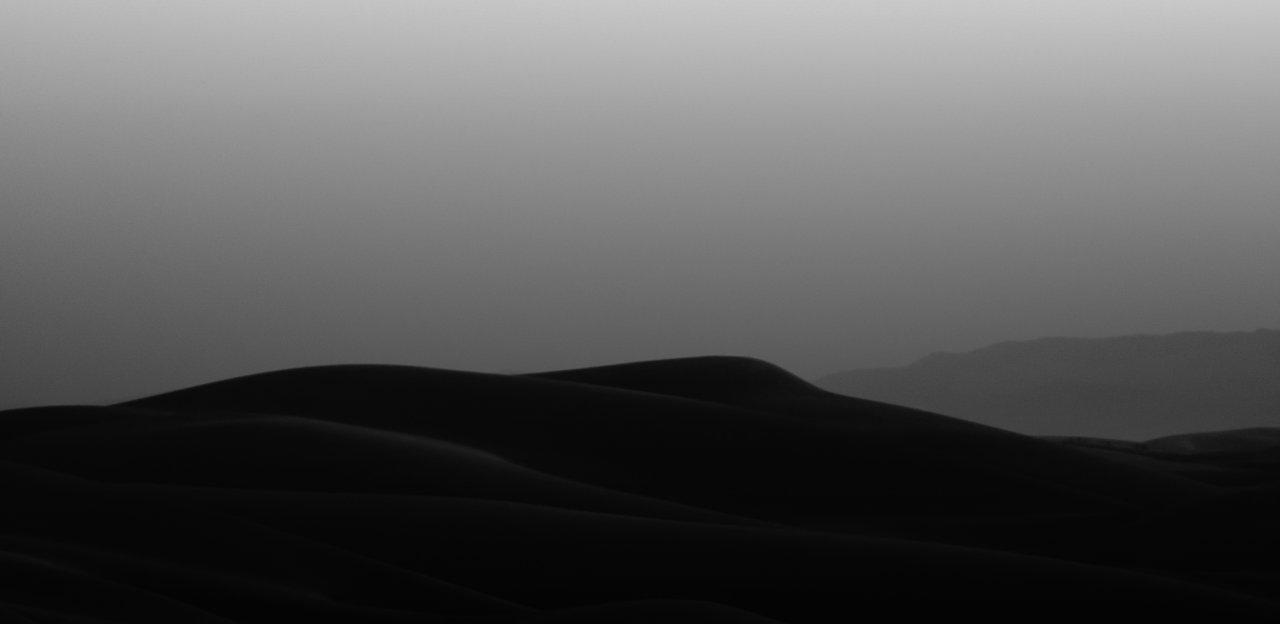
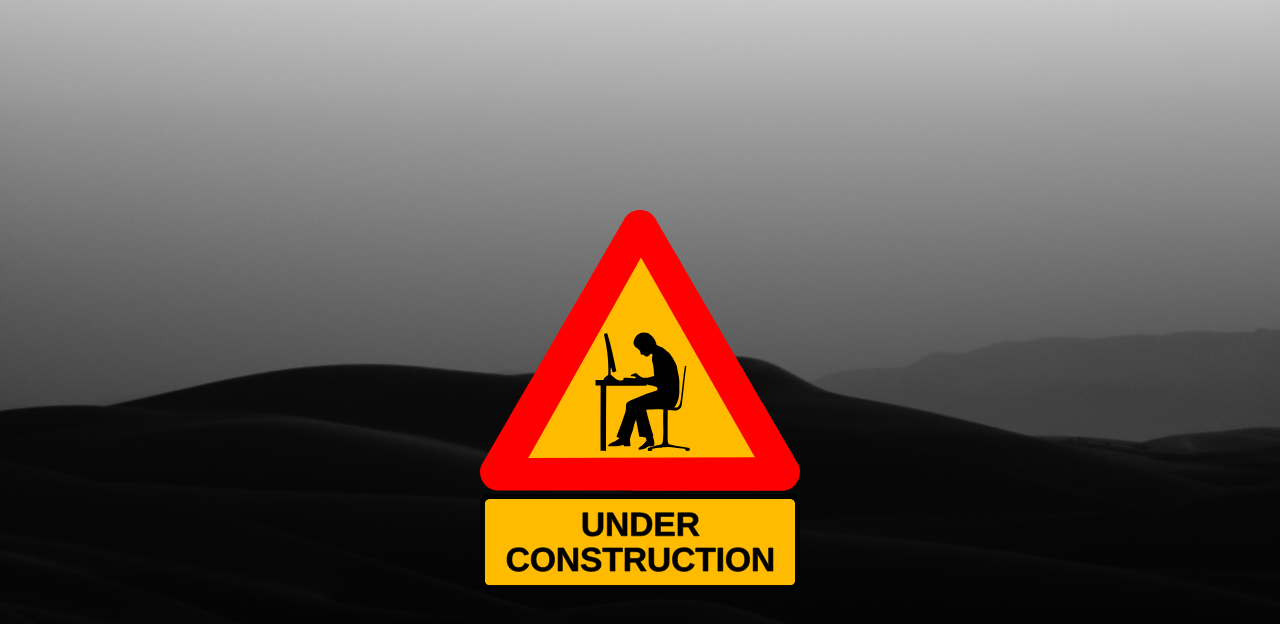
Before and after one commit to jdserpas/my-website, a Next.js app: page / in a window 1280 px wide. Shown: the top 624 px of the page. Built offline with nearby package versions, Linux system fonts and the light colour scheme.

Commit message:
added construction image

```diff
--- a/src/app/page.tsx
+++ b/src/app/page.tsx
@@ -1,9 +1,13 @@
 import './globals.css'
+import Image from 'next/image'
+import construction from '../../public/under-construction_geek_man_01.svg'
 
 export default function Home() {
   return (
-    <main className='background'>
-
+    <main className='background flex justify-center items-center h-screen'>
+      <div className='w-80'>
+        <Image src={construction} alt="The current page is not yet finished" className='mx-auto'/>
+      </div>
     </main>
   )
 }
```
Also changed, not shown: public/under-construction_geek_man_01.svg (added).
